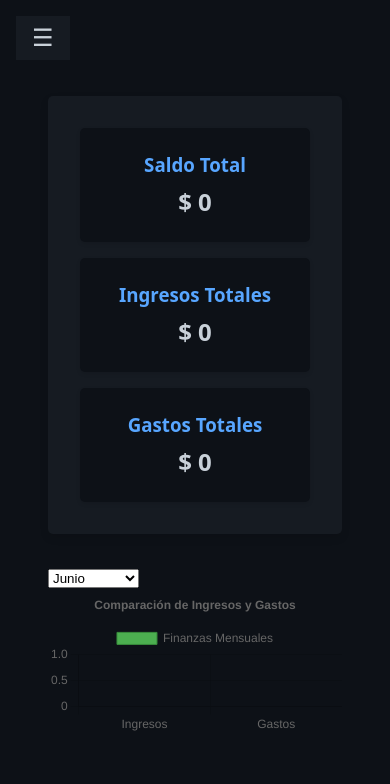
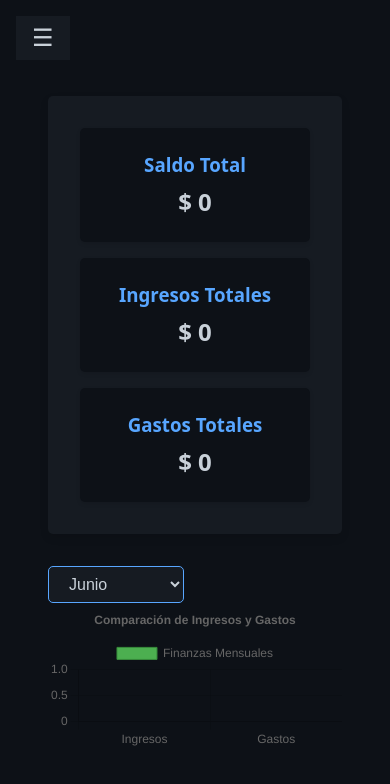
Before and after one commit to CristhianDaza/finTrack, a plain HTML site: page index.html in a window 390 px wide. Drawn offline with nearby package versions, Linux system fonts and the light colour scheme.

```diff
--- a/styles/main.css
+++ b/styles/main.css
@@ -818,3 +818,20 @@ body {
     text-align: center;
   }
 }
+
+/* Enhance month select appearance */
+.month-select {
+  background-color: var(--accent);
+  color: var(--text);
+  border: 1px solid var(--primary);
+  border-radius: var(--border-radius-standard);
+  padding: 0.5rem 1rem;
+  font-size: 1rem;
+  cursor: pointer;
+  transition: background-color 0.3s ease, color 0.3s ease;
+}
+
+.month-select:hover {
+  background-color: var(--primary);
+  color: var(--bg-color);
+}
```
